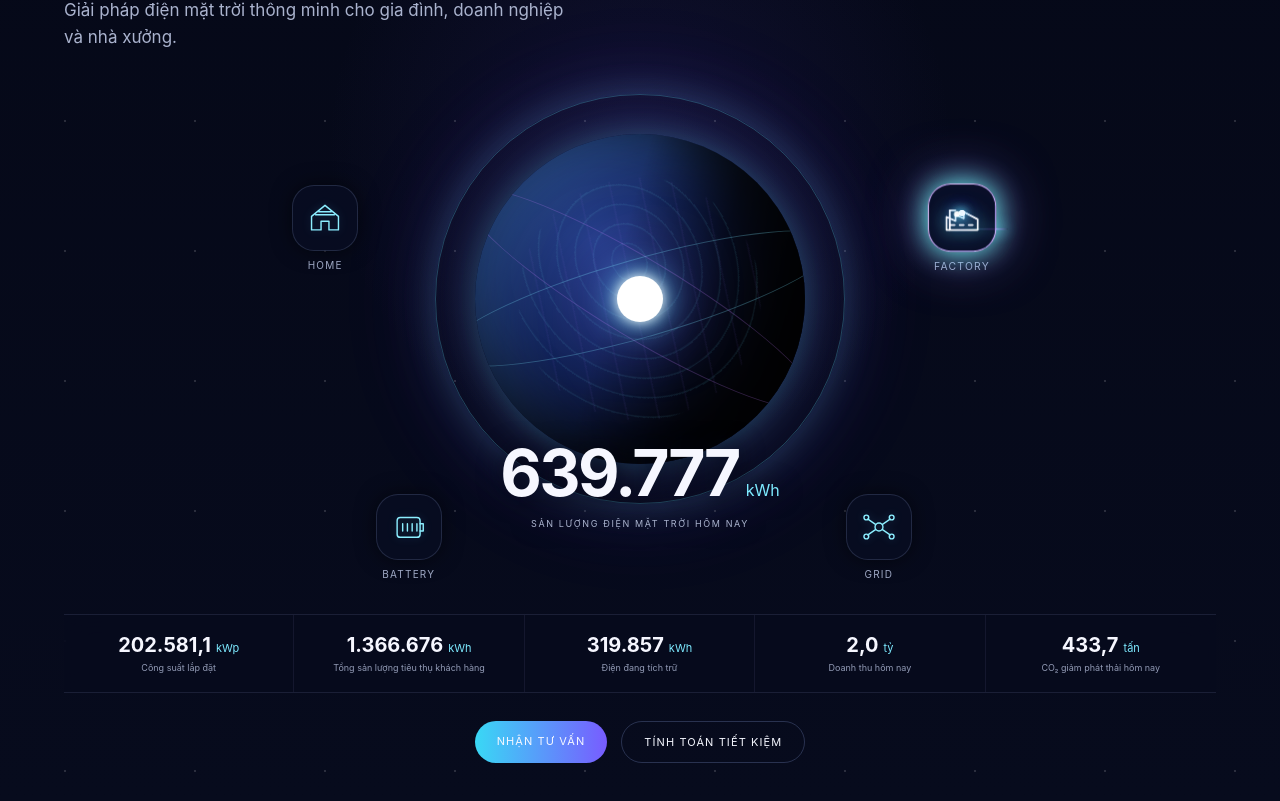
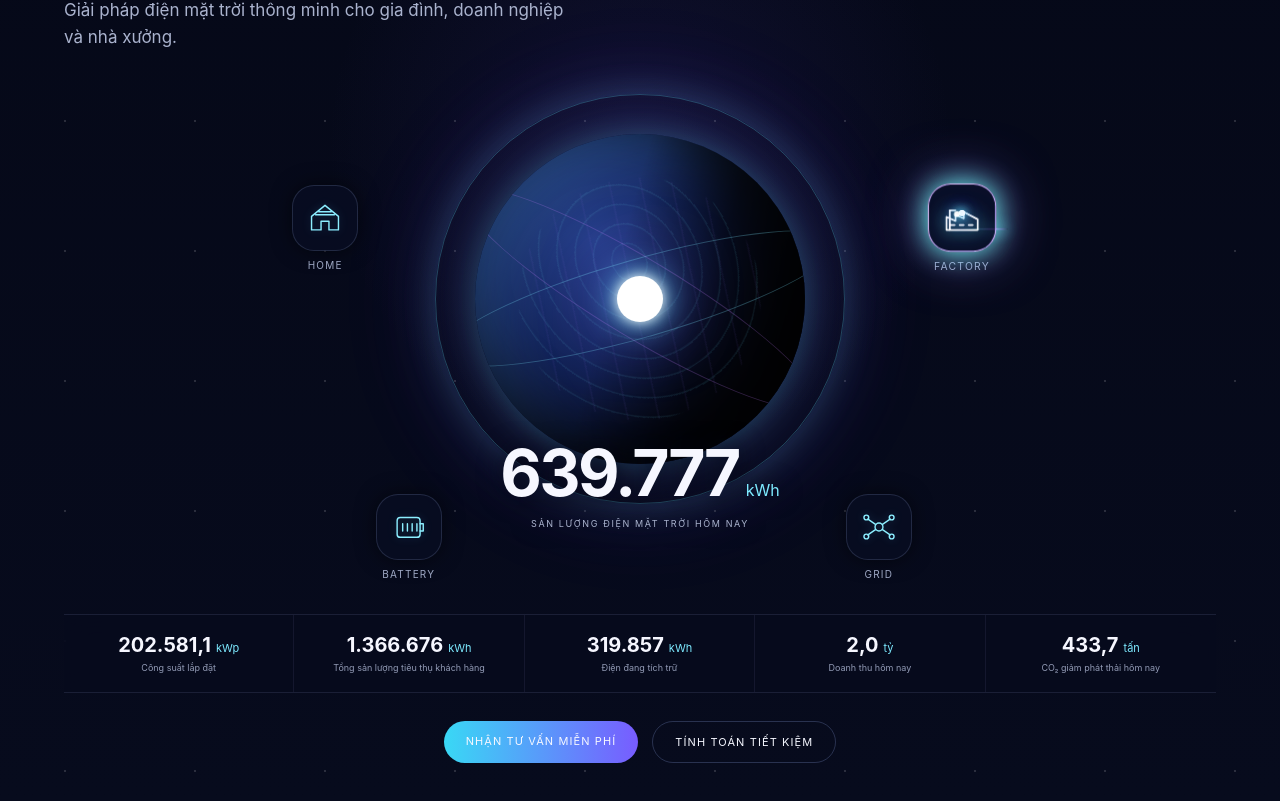
Before and after one commit to Doanh03/solar-react, a Next.js app: page / in a window 1280 px wide. Shown: the part 334-1135 px from the top of the page. Built offline with nearby package versions, Linux system fonts and the light colour scheme; no server answers.

Commit message:
feat(marketing): optimize hero CTA conversion

```diff
--- a/app/components/hero-v2.tsx
+++ b/app/components/hero-v2.tsx
@@ -1,6 +1,7 @@
 "use client";
 
 import { useEffect, useState } from "react";
+import { trackEvent } from "@/app/lib/analytics";
 import styles from "./hero-v2.module.css";
 
 type Metric = { label: string; value: number; unit: string; step: number };
@@ -51,13 +52,7 @@ export default function HeroV2() {
       setActiveNode(null);
       setTargetNode(node);
       setPulse((value) => value + 1);
-
-      // First particle arrives at 2s; the icon glows exactly then.
-      glowTimer = window.setTimeout(() => {
-        setActiveNode(node);
-      }, 2000);
-
-      // Third particle arrives at 2.7s; keep a short pause before the next node.
+      glowTimer = window.setTimeout(() => setActiveNode(node), 2000);
       nextTimer = window.setTimeout(() => {
         nodeIndex = (nodeIndex + 1) % nodes.length;
         run();
@@ -124,8 +119,8 @@ export default function HeroV2() {
       </div>
 
       <div className={styles.actions}>
-        <a href="#contact">NHẬN TƯ VẤN</a>
-        <a href="#calculator">TÍNH TOÁN TIẾT KIỆM</a>
+        <a href="#lead-form" onClick={() => trackEvent("hero_cta_clicked", { section: "hero", cta_id: "hero-consultation", destination: "lead-form" })}>NHẬN TƯ VẤN MIỄN PHÍ</a>
+        <a href="#calculator" onClick={() => trackEvent("calculator_started", { section: "hero", cta_id: "hero-calculator" })}>TÍNH TOÁN TIẾT KIỆM</a>
       </div>
     </section>
   );
```
